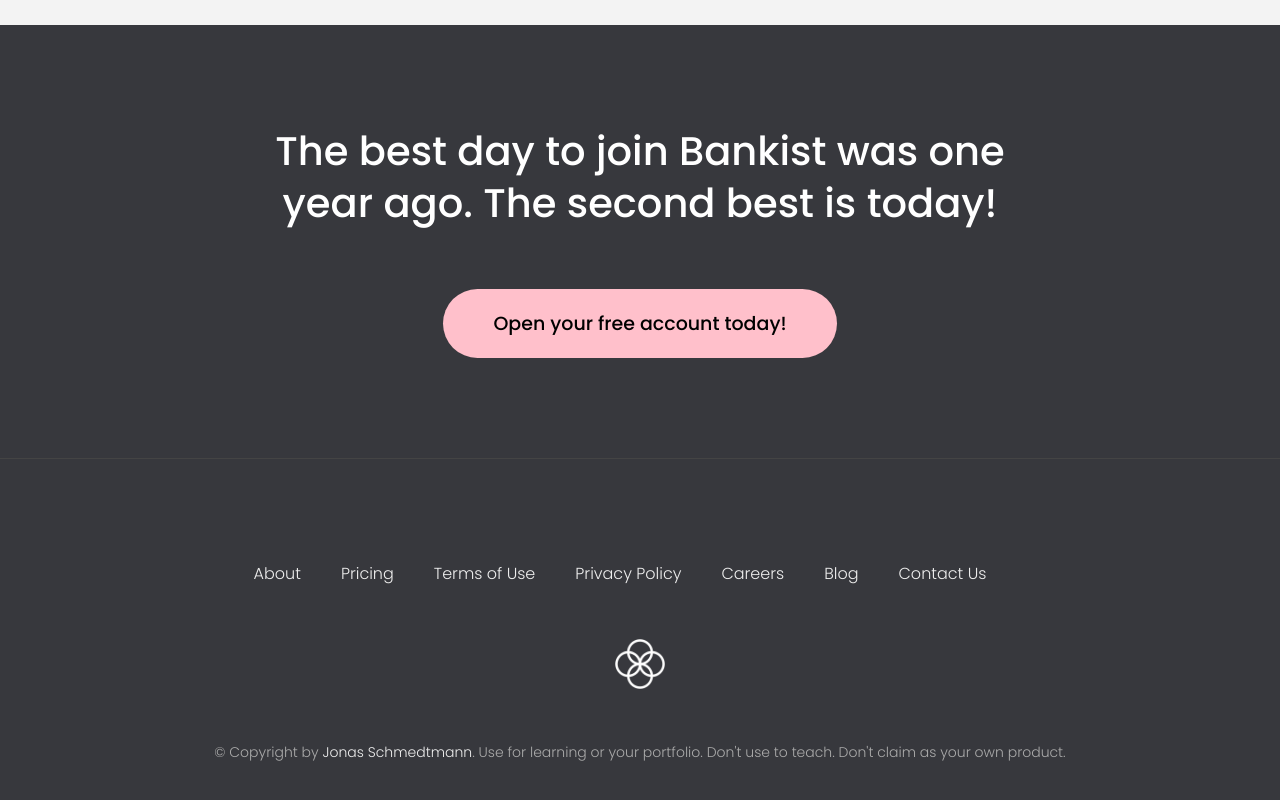
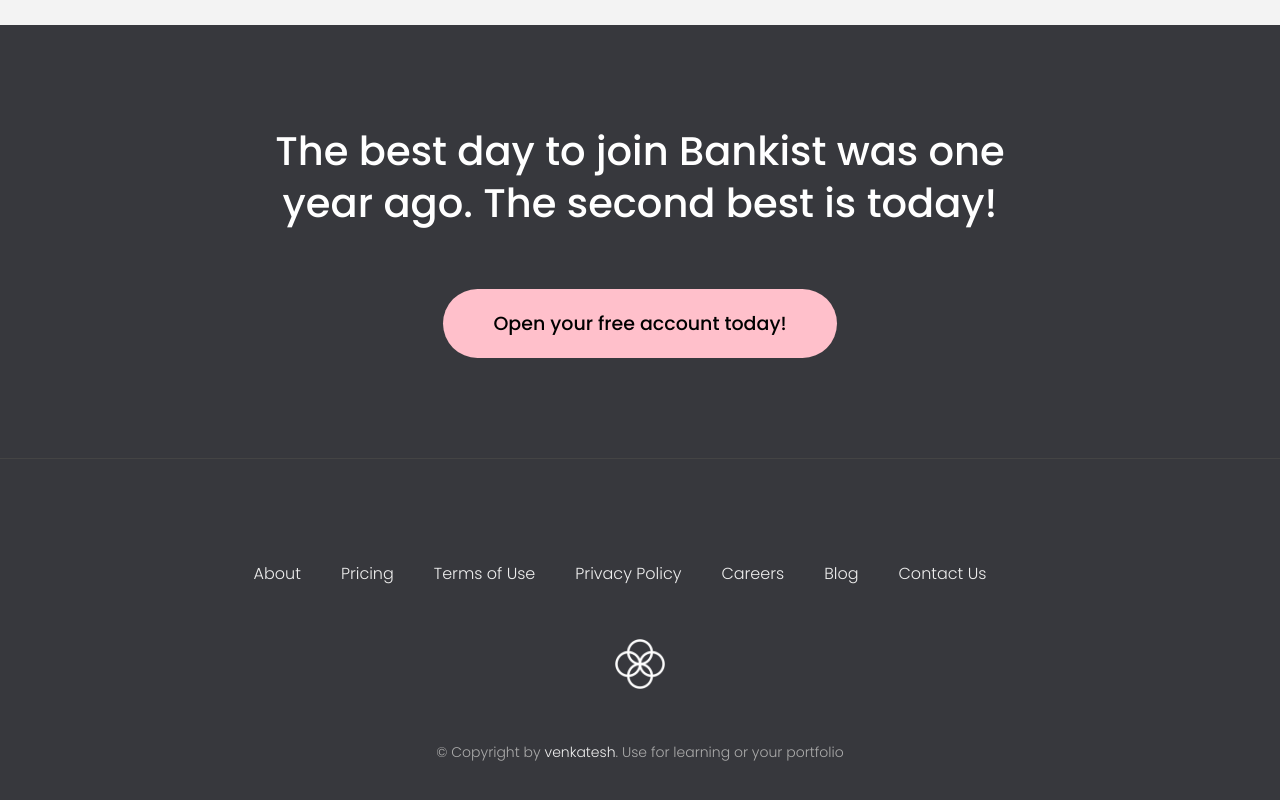
Before and after one commit to venkatesh3265/Bank-website-concept, a plain HTML site: page index.html in a window 1280 px wide. Shown: the part 4171-4971 px from the top of the page. Drawn offline with Linux system fonts and the light colour scheme.

Commit message:
Update index.html

```diff
--- a/index.html
+++ b/index.html
@@ -328,10 +328,9 @@
         <a
           class="footer__link twitter-link"
           target="_blank"
-          href="https://twitter.com/jonasschmedtman"
-          >Jonas Schmedtmann</a
-        >. Use for learning or your portfolio. Don't use to teach. Don't claim
-        as your own product.
+          href="#"
+          >venkatesh</a
+        >. Use for learning or your portfolio
       </p>
     </footer>
 
```
